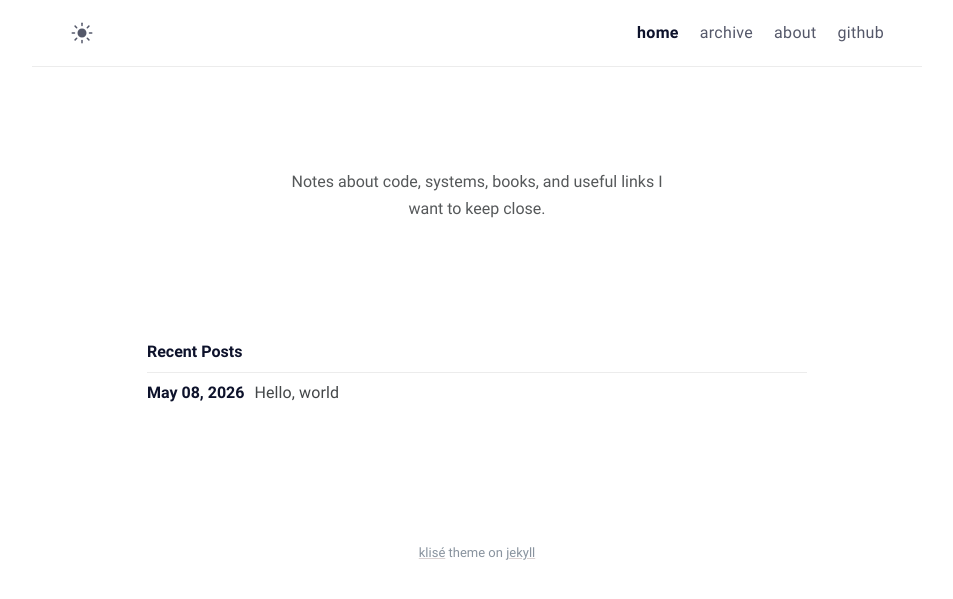
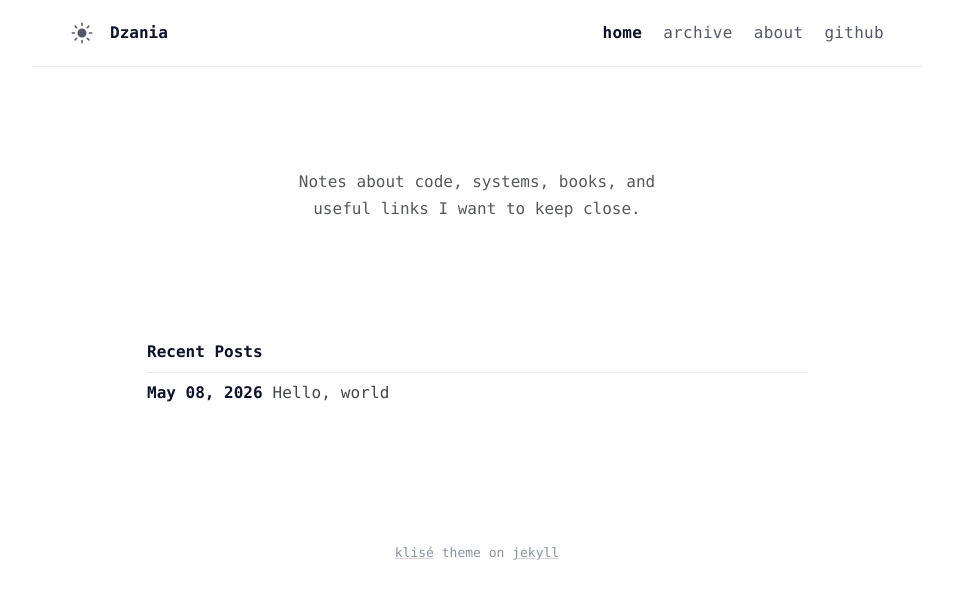
Before and after one commit to dzania/dzania.github.io, a Jekyll site: the page built from index.md, in a window 1280 px wide. Shown: the top 599 px of the page, without its empty margins (163-1116 px from the left). Built offline with Jekyll 4.4.1, drawn with Linux system fonts in a browser that asks for light colours.

Commit message:
Better font losers

```diff
--- a/_includes/navbar.html
+++ b/_includes/navbar.html
@@ -231,6 +231,7 @@
 				/>
 			</svg>
 		</a>
+		<a class="site-title" href="{{ "/" | relative_url }}">{{ site.title }}</a>
 		<div class="trigger">
 			<div class="trigger-container">
 				{%- assign url = page.url -%} {%- assign menus = site.data.menus -%} {%-
--- a/_sass/klise/_dark.scss
+++ b/_sass/klise/_dark.scss
@@ -136,6 +136,15 @@ body[data-theme="dark"] {
       .menu-link {
         color: $dark-white;
       }
+
+      .site-title {
+        color: $dark-white;
+
+        &:hover {
+          color: $dark-text-link-blue;
+        }
+      }
+
       @include media-query($on-mobile) {
         background-color: $dark-black;
         border-color: $dark-light;
--- a/_sass/klise/_layout.scss
+++ b/_sass/klise/_layout.scss
@@ -64,6 +64,19 @@
     float: right;
   }
 
+  .site-title {
+    color: $black;
+    float: left;
+    font-weight: $bold-weight;
+    line-height: $base-line-height + 0.4;
+    margin-left: 24px;
+    text-decoration: none;
+
+    &:hover {
+      color: $text-link-blue;
+    }
+  }
+
   .menu-trigger {
     display: none;
   }
@@ -118,6 +131,15 @@
     a#mode {
       left: 10px;
       top: 12px;
+    }
+
+    .site-title {
+      float: none;
+      left: 50%;
+      line-height: 50px;
+      margin-left: 0;
+      position: absolute;
+      transform: translateX(-50%);
     }
 
     .menu-icon {
--- a/_sass/klise/_post.scss
+++ b/_sass/klise/_post.scss
@@ -257,5 +257,5 @@
 }
 
 .post-updated-at {
-  font-family: "Ubuntu mono", "monospace";
+  font-family: $mono-family;
 }
--- a/_sass/main.scss
+++ b/_sass/main.scss
@@ -1,6 +1,6 @@
 // Fonts preferences
-$sans-family: Roboto, sans-serif;
-$mono-family: Consolas, monospace;
+$sans-family: Iosevka, "Iosevka Web", "Iosevka Term", "SFMono-Regular", Consolas, monospace;
+$mono-family: Iosevka, "Iosevka Web", "Iosevka Term", "SFMono-Regular", Consolas, monospace;
 $base-font-size: 16px;
 $medium-font-size: $base-font-size * 0.938;
 $small-font-size: $base-font-size * 0.875;
@@ -59,5 +59,5 @@ $on-widescreen: 1152px;
 }
 
 // Import sass files
-@import "klise/fonts", "klise/base", "klise/layout", "klise/post",
-  "klise/miscellaneous", "klise/syntax", "klise/dark";
+@import "klise/base", "klise/layout", "klise/post", "klise/miscellaneous",
+  "klise/syntax", "klise/dark";
```
